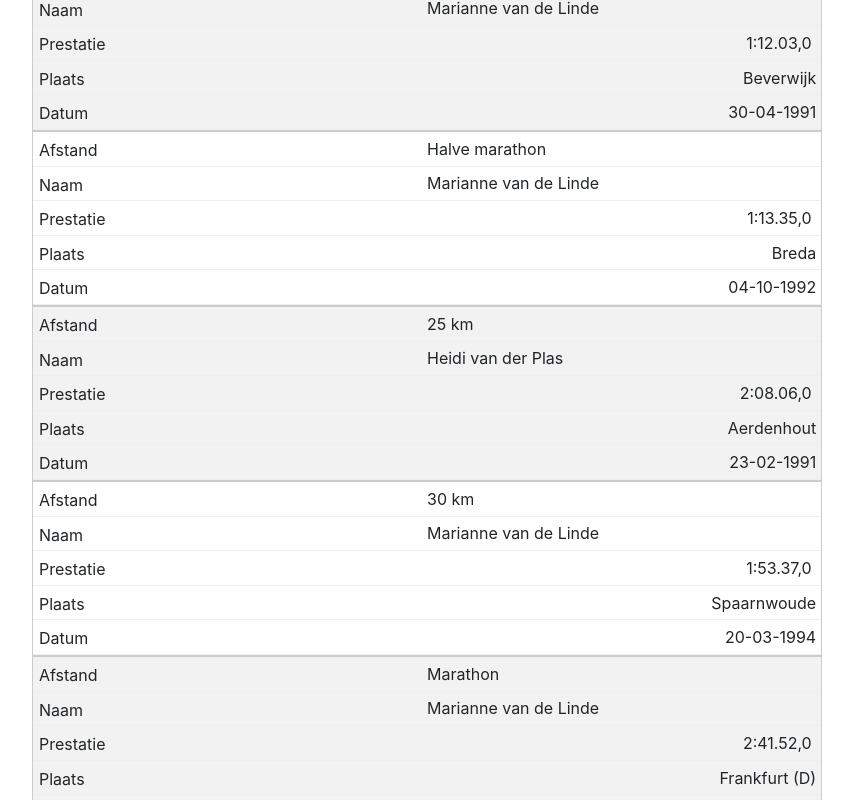
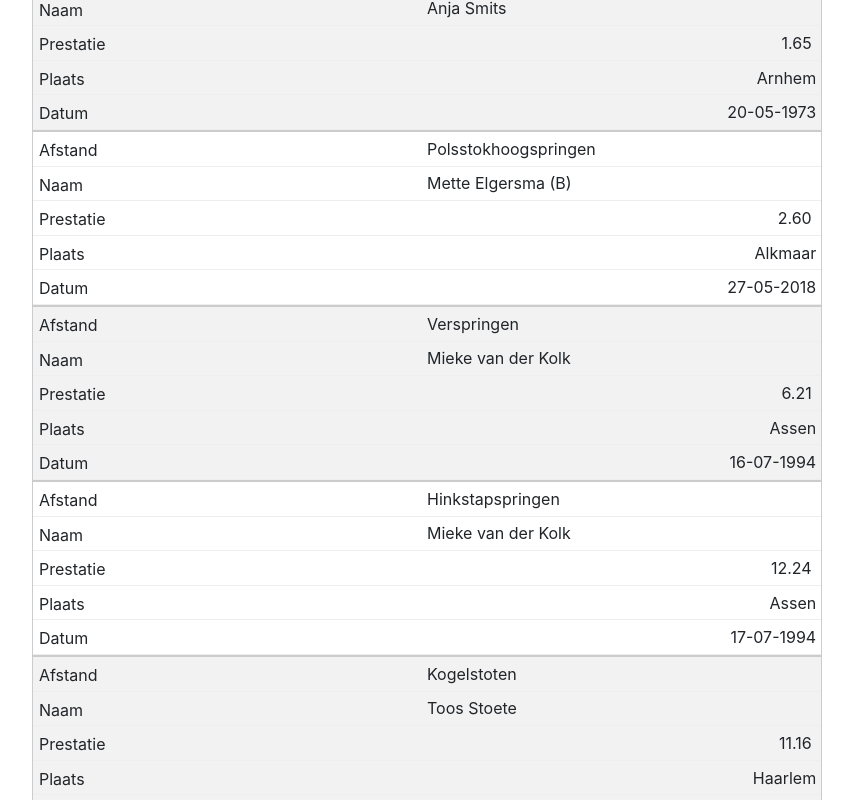
Before and after one commit to Voles/avhaarlem-ranglijsten, a React (Create React App) app: page / in a window 1280 px wide. Shown: the part 3140-3940 px from the top of the page, without its empty margins (213-1066 px from the left). Built offline with nearby package versions, Linux system fonts and the light colour scheme.

Commit message:
Remove duplicates

```diff
--- a/src/resultaten/vrouwen-outdoor/senioren.js
+++ b/src/resultaten/vrouwen-outdoor/senioren.js
@@ -1,26 +1,26 @@
 import {
-  ACHTHONDERD_METER, DERTIG_KILOMETER,
+  ACHTHONDERD_METER,
   DISCUSWERPEN,
   DRIEDUIZEND_METER,
   DRIEHONDERD_METER,
   DUIZEND_METER,
   DUIZENDVIJFHONDERD_METER,
-  EEN_ENGELSE_MIJL, HALVE_MARATHON,
+  EEN_ENGELSE_MIJL,
   HINKSTAPSPRINGEN,
   HONDERD_METER, HONDERD_METER_HORDEN,
   HONDERDVIJFTIG_METER,
   HOOGSPRINGEN,
   KOGELSLINGEREN,
-  KOGELSTOTEN, MARATHON,
-  POLSSTOKHOOGSPRINGEN, SPEERWERPEN, TIEN_ENGELSE_MIJL,
+  KOGELSTOTEN,
+  POLSSTOKHOOGSPRINGEN, SPEERWERPEN,
   TIEN_KILOMETER,
   TWEEDUIZEND_METER,
-  TWEEHONDERD_METER, TWINTIG_KILOMETER,
+  TWEEHONDERD_METER,
   VERSPRINGEN, VIER_KEER_HONDERD_METER,
   VIER_KEER_TWEEHONDERD_METER, VIER_KEER_VIERHONDERD_METER,
   VIERHONDERD_METER,
   VIERHONDERD_METER_HORDEN,
-  VIJFDUIZEND_METER, VIJFENTWINTIG_KILOMETER, VIJFTIEN_KILOMETER,
+  VIJFDUIZEND_METER,
   ZESHONDERD_METER, ZEVENKAMP,
   ZWEEDSE_ESTAFETTE
 } from "../../constants/onderdelen";
@@ -125,55 +125,6 @@ export default [
     "datum": "13-09-1991"
   },
   {
-    "onderdeel": VIJFTIEN_KILOMETER,
-    "naam": "Marianne van de Linde",
-    "prestatie": "52.29,0",
-    "datum": "21-11-1993",
-    "plaats": "Nijmegen"
-  },
-  {
-    "onderdeel": TIEN_ENGELSE_MIJL,
-    "naam": "Marianne van de Linde",
-    "prestatie": "55.34,0",
-    "datum": "1992",
-    "plaats": "?"
-  },
-  {
-    "onderdeel": TWINTIG_KILOMETER,
-    "naam": "Marianne van de Linde",
-    "prestatie": "1:12.03,0",
-    "datum": "30-04-1991",
-    "plaats": "Beverwijk"
-  },
-  {
-    "onderdeel": HALVE_MARATHON,
-    "naam": "Marianne van de Linde",
-    "prestatie": "1:13.35,0",
-    "datum": "04-10-1992",
-    "plaats": "Breda"
-  },
-  {
-    "onderdeel": VIJFENTWINTIG_KILOMETER,
-    "naam": "Heidi van der Plas",
-    "prestatie": "2:08.06,0",
-    "datum": "23-02-1991",
-    "plaats": "Aerdenhout"
-  },
-  {
-    "onderdeel": DERTIG_KILOMETER,
-    "naam": "Marianne van de Linde",
-    "prestatie": "1:53.37,0",
-    "datum": "20-03-1994",
-    "plaats": "Spaarnwoude"
-  },
-  {
-    "onderdeel": MARATHON,
-    "naam": "Marianne van de Linde",
-    "prestatie": "2:41.52,0",
-    "datum": "25-10-1992",
-    "plaats": "Frankfurt (D)"
-  },
-  {
     "onderdeel": HONDERD_METER_HORDEN,
     "naam": "Brenda Stoete",
     "prestatie": "15,14",
@@ -245,28 +196,28 @@ export default [
   },
   {
     "onderdeel": VIER_KEER_HONDERD_METER,
-    "naam": ["Brenda Stoete", "Carla v/d Klei", "Jaqueline Konerman", "Mieke v/d Kolk"],
+    "naam": [ "Brenda Stoete", "Carla v/d Klei", "Jaqueline Konerman", "Mieke v/d Kolk" ],
     "prestatie": "49,24",
     "plaats": "Santpoort",
     "datum": "19-06-1994"
   },
   {
     "onderdeel": VIER_KEER_TWEEHONDERD_METER,
-    "naam": ["Bente Elgersma","Sabine Hannema","Mirthe Wiltink","Albertine Vermeer"],
+    "naam": [ "Bente Elgersma", "Sabine Hannema", "Mirthe Wiltink", "Albertine Vermeer" ],
     "prestatie": "1.56,73",
     "plaats": "Haarlem",
     "datum": "15-06-2018"
   },
   {
     "onderdeel": VIER_KEER_VIERHONDERD_METER,
-    "naam": ["Bente Elgersma","Kristen Niedrach","Mirthe Wiltink","Femke van der Wolf"],
+    "naam": [ "Bente Elgersma", "Kristen Niedrach", "Mirthe Wiltink", "Femke van der Wolf" ],
     "prestatie": "4.19,14",
     "plaats": "Naaldwijk",
     "datum": "01-07-2017"
   },
   {
     "onderdeel": ZWEEDSE_ESTAFETTE,
-    "naam": ["Albertine Vermeer", "Kristen Niedrach", "Femke van der Wolf", "Evelien Verbruggen"],
+    "naam": [ "Albertine Vermeer", "Kristen Niedrach", "Femke van der Wolf", "Evelien Verbruggen" ],
     "prestatie": "2.21,72",
     "plaats": "Gouda",
     "datum": "22-04-2018"
```
